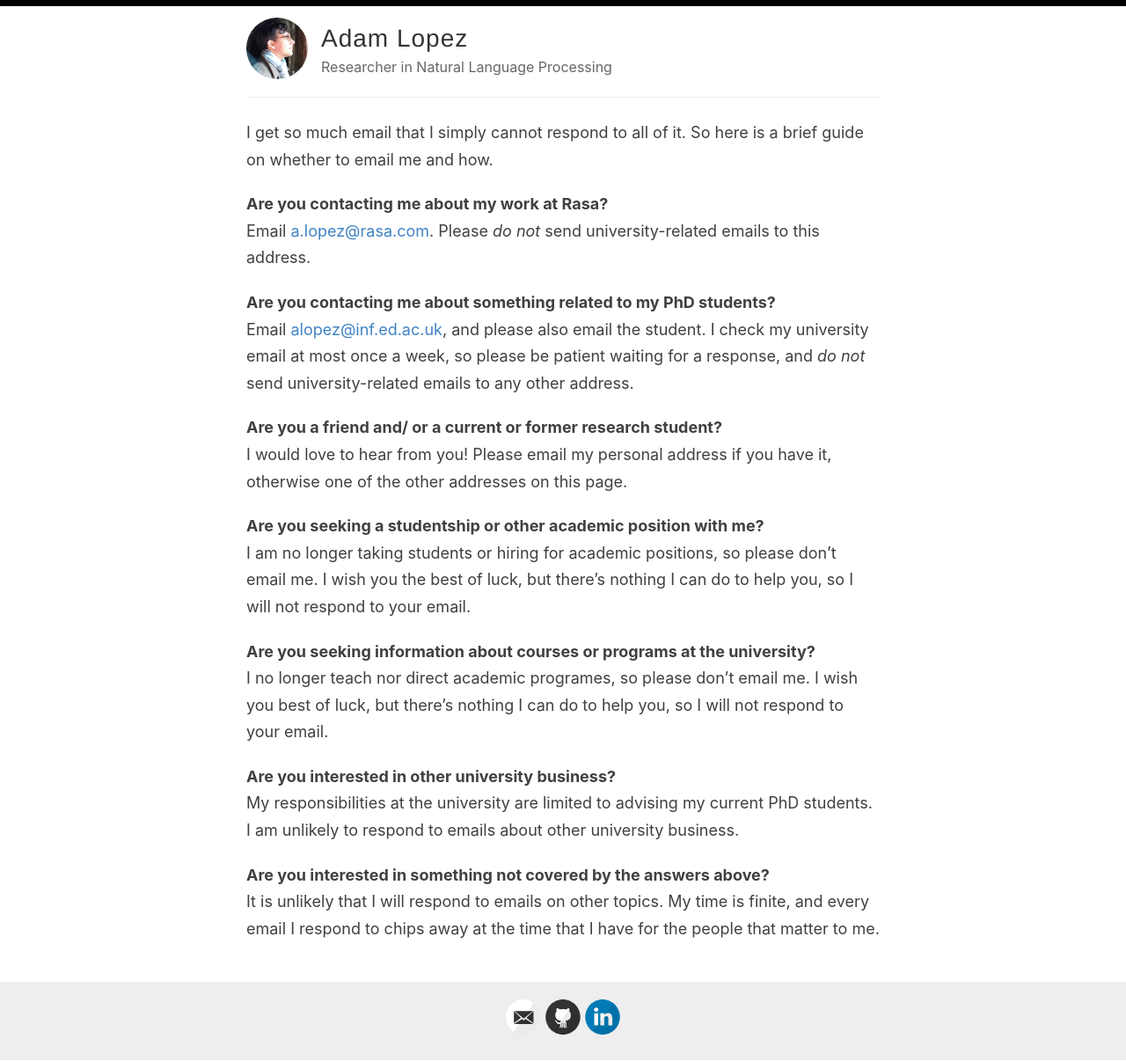
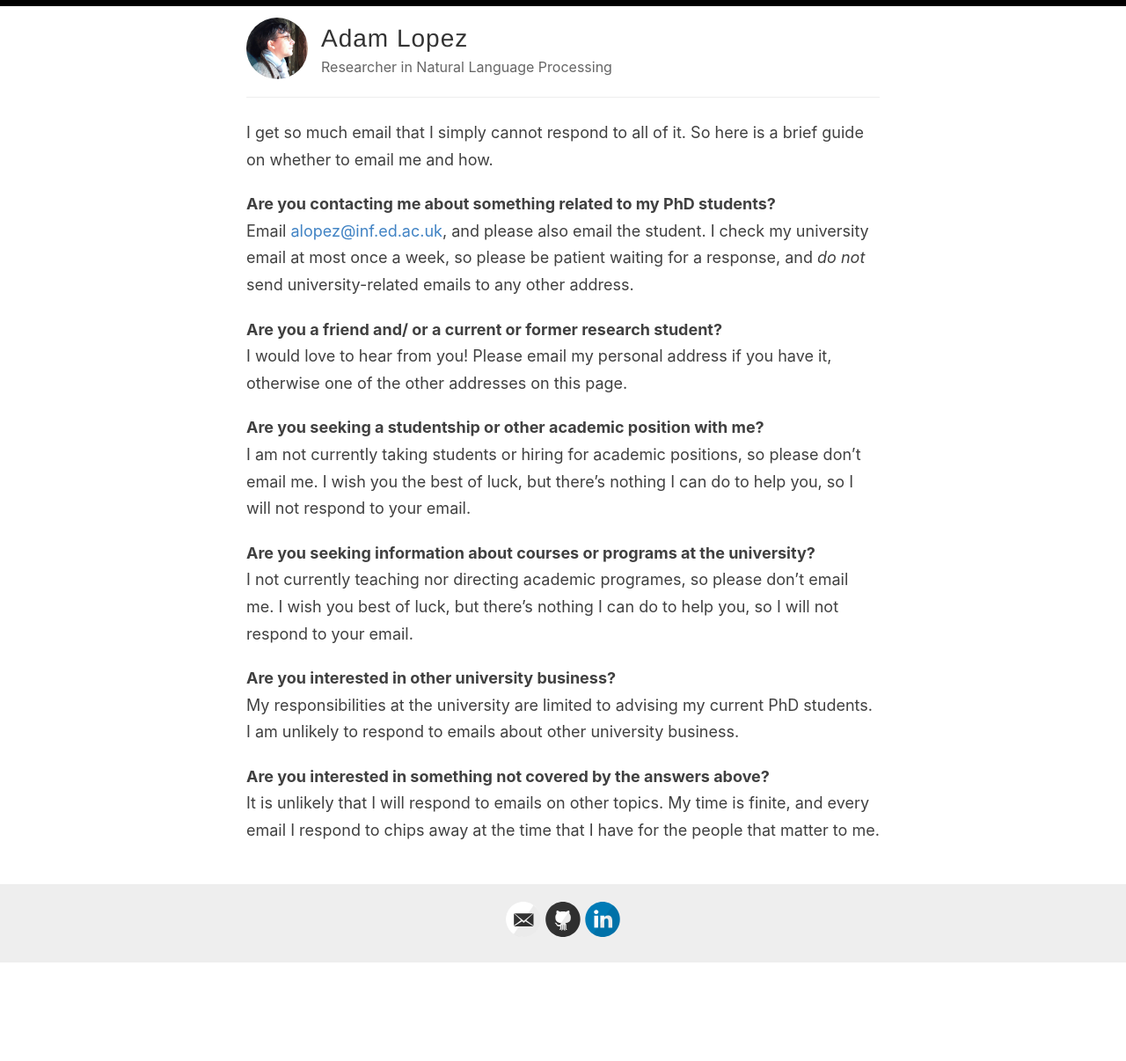
Before and after one commit to alopez/alopez.github.com, a Jekyll site: the page built from email.md, in a window 1280 px wide. Shown: the whole page at 88% size. Built offline with Jekyll 4.4.1, drawn with Linux system fonts in a browser that asks for light colours; after the commit the page ends 1094 px from its top, so only the background shows below that.

Commit message:
Update email.md

```diff
--- a/email.md
+++ b/email.md
@@ -3,10 +3,6 @@ layout: default
 ---
 I get so much email that I simply cannot respond to all of it. So here
 is a brief guide on whether to email me and how.
-
-Are you contacting me about my work at Rasa?
-: Email <a.lopez@rasa.com>. Please
-  _do not_ send university-related emails to this address.
 
 Are you contacting me about something related to my PhD students?
 : Email <alopez@inf.ed.ac.uk>, and please also email the student.
@@ -20,13 +16,13 @@ Are you a friend and/ or a current or former research student?
   on this page.
 
 Are you seeking a studentship or other academic position with me?
-: I am no longer taking students or hiring
+: I am not currently taking students or hiring
   for academic positions, so please don't email me. I wish
   you the best of luck, but there's nothing I can do to help you,
   so I will not respond to your email.
 
 Are you seeking information about courses or programs at the university?
-: I no longer teach nor direct academic
+: I not currently teaching nor directing academic
   programes, so please don't email me. I wish you best of
   luck, but there's nothing I can do to help you, so I will
   not respond to your email.
```
